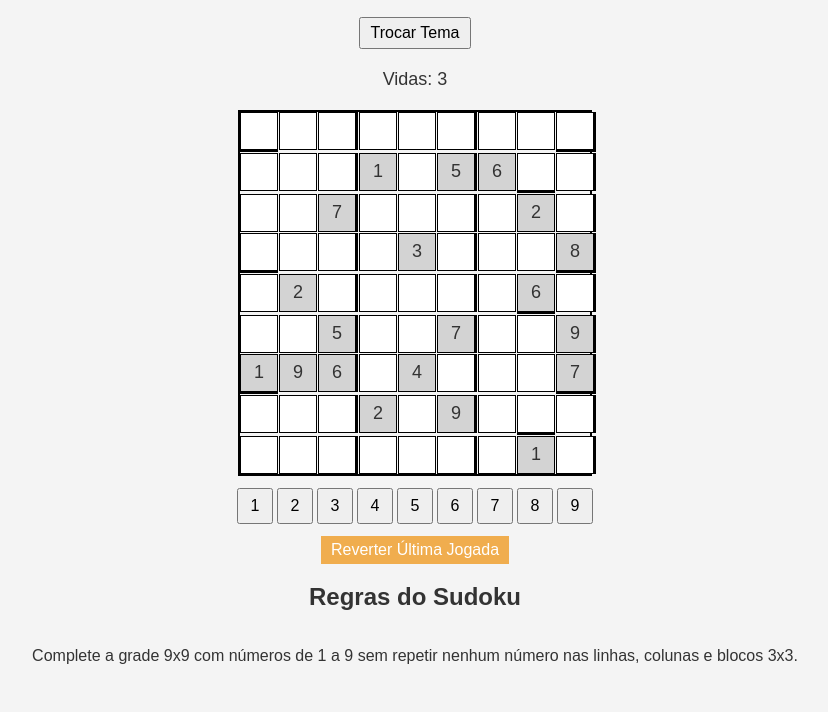
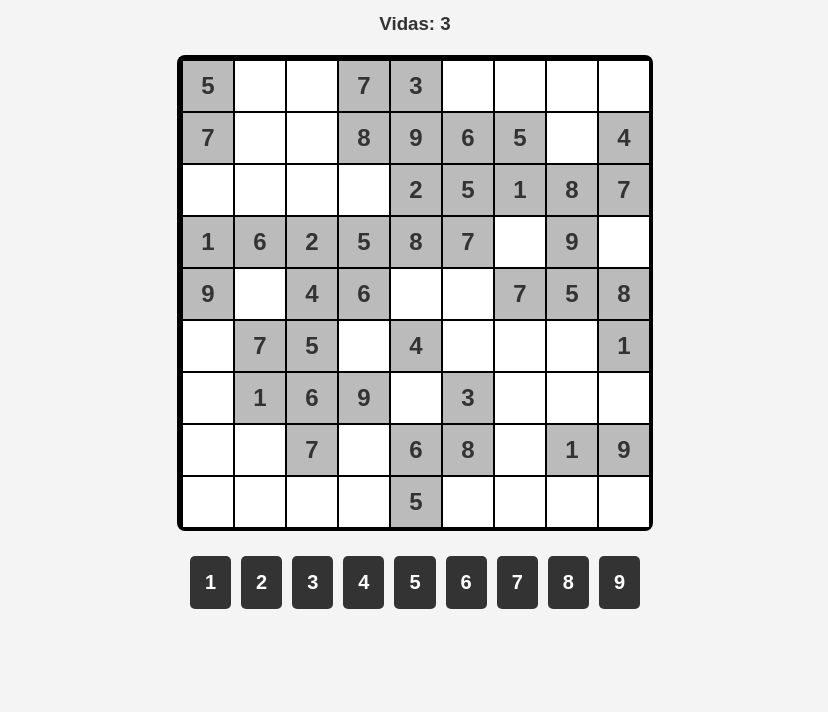
Before and after one commit to MatheusB7/sudokuchallenge.com, a plain HTML site: page index.html in a window 1280 px wide. Shown: the part 104-816 px from the top of the page, without its empty margins (225-1053 px from the left). Drawn offline with Linux system fonts and the light colour scheme.

Commit message:
Update index.html

```diff
--- a/index.html
+++ b/index.html
@@ -3,268 +3,216 @@
 <head>
     <meta charset="UTF-8">
     <meta name="viewport" content="width=device-width, initial-scale=1.0">
-    <title>Sudoku Challenge</title>
+    <title>Sudoku</title>
     <style>
         body {
-            font-family: Arial, sans-serif;
+            font-family: 'Arial', sans-serif;
             text-align: center;
-            display: flex;
-            flex-direction: column;
-            align-items: center;
-            justify-content: center;
-            height: 100vh;
             background-color: #f4f4f4;
             color: #333;
-            transition: background 0.3s, color 0.3s;
         }
-        .dark-mode {
-            background-color: #131313;
-            color: #313131;
+        .board {
+            display: grid;
+            grid-template-columns: repeat(9, 50px);
+            grid-template-rows: repeat(9, 50px);
+            gap: 2px;
+            margin: 20px auto;
+            width: fit-content;
+            background-color: #000;
+            padding: 5px;
+            border-radius: 8px;
         }
-        .container {
-            display: flex;
-            flex-direction: column;
-            align-items: center;
-            justify-content: center;
+        .cell {
+            width: 50px;
+            height: 50px;
+            background-color: #fff;
+            border: 1px solid #000;
+            text-align: center;
+            font-size: 24px;
+            font-weight: bold;
+            line-height: 50px;
+            cursor: pointer;
+            transition: background 0.3s;
         }
-        .grid {
-            display: grid;
-            grid-template-columns: repeat(9, 1fr);
-            gap: 1px;
-            max-width: 350px;
-            border: 2px solid black;
+        .cell:hover {
+            background-color: #ddd;
+        }
+        .fixed {
+            background-color: #bbb;
+            pointer-events: none;
+            font-weight: bold;
+        }
+        .error {
+            background-color: lightcoral;
+        }
+        .highlight {
+            background-color: #e6f7ff;
+        }
+        .selected {
+            background-color: rgb(94, 158, 255);
+        }
+        .number-buttons {
             margin-top: 20px;
         }
-        .cell {
-            width: 36px;
-            height: 36px;
-            text-align: center;
-            font-size: 18px;
-            border: 1px solid black;
-            display: flex;
-            align-items: center;
-            justify-content: center;
-            cursor: pointer;
-            background-color: white;
-            transition: background 0.2s;
-        }
-        .selected {
-            background-color: rgb(54, 124, 255) !important;
-        }
-        .highlight {
-            background-color: #d3d3d3;
-        }
-        .number-buttons {
-            margin-top: 10px;
-        }
         .number-buttons button {
-            width: 36px;
-            height: 36px;
-            font-size: 16px;
-            margin: 2px;
-        }
-        .theme-toggle {
-            margin: 10px;
-            padding: 5px 10px;
-            font-size: 16px;
-        }
-        .lives {
-            font-size: 18px;
-            margin-top: 10px;
-        }
-        .restart-btn {
-            display: none;
-            margin-top: 10px;
-            padding: 5px 10px;
-            font-size: 16px;
-            background-color: red;
-            color: white;
+            margin: 5px;
+            padding: 15px;
+            font-size: 20px;
+            font-weight: bold;
             border: none;
             cursor: pointer;
+            border-radius: 5px;
+            background-color: #333;
+            color: white;
+            transition: 0.3s;
         }
-        .revert-btn {
-            margin-top: 10px;
-            padding: 5px 10px;
-            font-size: 16px;
-            background-color: #f0ad4e;
-            color: white;
-            border: none;
-            cursor: pointer;
-        }
-        .error {
-            color: red;
-        }
-        .correct {
-            color: green;
-        }
-        /* Estilos para separar os blocos 3x3 */
-        .grid > .cell:nth-child(3n) {
-            border-right: 3px solid black;
-        }
-        .grid > .cell:nth-child(27n+1),
-        .grid > .cell:nth-child(27n+9),
-        .grid > .cell:nth-child(27n+17) {
-            border-bottom: 3px solid black;
+        .number-buttons button:hover {
+            background-color: #555;
         }
     </style>
 </head>
 <body>
-    <div class="container">
-        <h1>Sudoku Challenge</h1>
-        <button class="theme-toggle" onclick="toggleTheme()">Trocar Tema</button>
-        <div class="lives" id="lives">Vidas: 3</div>
-        <div class="grid" id="sudoku-board"></div>
-        <div class="number-buttons" id="number-buttons"></div>
-        <button class="restart-btn" id="restart-btn" onclick="restartGame()">Reiniciar</button>
-        <button class="revert-btn" id="revert-btn" onclick="revertMove()">Reverter Última Jogada</button>
-        <h2>Regras do Sudoku</h2>
-        <p>Complete a grade 9x9 com números de 1 a 9 sem repetir nenhum número nas linhas, colunas e blocos 3x3.</p>
-    </div>
+    <h1>Jogo de Sudoku</h1>
+    <p>Complete a grade 9x9 com números de 1 a 9 sem repetir nenhum número nas linhas, colunas e blocos 3x3.</p>
+    <h3 id="lives">Vidas: 3</h3>
+    <div id="board" class="board"></div>
+    <div class="number-buttons" id="number-buttons"></div>
     <script>
+        const board = document.getElementById("board");
+        const livesDisplay = document.getElementById("lives");
         let selectedCell = null;
-        let board = Array.from({ length: 9 }, () => Array(9).fill(0));
         let lives = 3;
-        let moveHistory = []; // Armazenar o histórico das células modificadas
 
-        // Função para gerar um tabuleiro Sudoku com números aleatórios
-        function generateBoard() {
-            let numPlaced = 0;
-            while (numPlaced < 20) { // Preencher 20 células aleatórias para o início
-                const row = Math.floor(Math.random() * 9);
-                const col = Math.floor(Math.random() * 9);
-                const num = Math.floor(Math.random() * 9) + 1;
+        function generateSudoku() {
+            let grid = Array(9).fill().map(() => Array(9).fill(0));
+            function isValid(row, col, num) {
+                for (let i = 0; i < 9; i++) {
+                    if (grid[row][i] === num || grid[i][col] === num) return false;
+                }
+                let startRow = Math.floor(row / 3) * 3;
+                let startCol = Math.floor(col / 3) * 3;
+                for (let i = 0; i < 3; i++) {
+                    for (let j = 0; j < 3; j++) {
+                        if (grid[startRow + i][startCol + j] === num) return false;
+                    }
+                }
+                return true;
+            }
+            function fillGrid(row = 0, col = 0) {
+                if (row === 9) return true;
+                let nextRow = col === 8 ? row + 1 : row;
+                let nextCol = (col + 1) % 9;
+                let numbers = [1, 2, 3, 4, 5, 6, 7, 8, 9].sort(() => Math.random() - 0.5);
+                for (let num of numbers) {
+                    if (isValid(row, col, num)) {
+                        grid[row][col] = num;
+                        if (fillGrid(nextRow, nextCol)) return true;
+                        grid[row][col] = 0;
+                    }
+                }
+                return false;
+            }
+            fillGrid();
+            return grid;
+        }
 
-                // Verificar se o número pode ser colocado na célula
-                if (board[row][col] === 0 && isValid(board, row, col, num)) {
-                    board[row][col] = num;
-                    numPlaced++;
+        function createPuzzle(fullGrid, difficulty = 40) {
+            let puzzle = fullGrid.map(row => [...row]);
+            let removed = 0;
+            while (removed < difficulty) {
+                let row = Math.floor(Math.random() * 9);
+                let col = Math.floor(Math.random() * 9);
+                if (puzzle[row][col] !== 0) {
+                    puzzle[row][col] = 0;
+                    removed++;
                 }
             }
+            return puzzle;
         }
 
-        // Função para verificar se o número é válido na posição (linha, coluna)
-        function isValid(board, row, col, num) {
-            // Verificar linha e coluna
-            for (let i = 0; i < 9; i++) {
-                if (board[row][i] === num || board[i][col] === num) return false;
-            }
-
-            // Verificar bloco 3x3
-            const startRow = Math.floor(row / 3) * 3;
-            const startCol = Math.floor(col / 3) * 3;
-            for (let i = 0; i < 3; i++) {
-                for (let j = 0; j < 3; j++) {
-                    if (board[startRow + i][startCol + j] === num) return false;
-                }
-            }
-
-            return true;
-        }
-
-        function createBoard() {
-            const boardElement = document.getElementById("sudoku-board");
-            boardElement.innerHTML = ''; // Limpar o tabuleiro anterior
-            for (let row = 0; row < 9; row++) {
-                for (let col = 0; col < 9; col++) {
+        function createBoard(puzzle, solution) {
+            board.innerHTML = "";
+            for (let r = 0; r < 9; r++) {
+                for (let c = 0; c < 9; c++) {
                     const cell = document.createElement("div");
                     cell.classList.add("cell");
-                    cell.dataset.row = row;
-                    cell.dataset.col = col;
-                    if (board[row][col] !== 0) {
-                        cell.textContent = board[row][col];
-                        cell.classList.add("highlight");
+                    cell.dataset.row = r;
+                    cell.dataset.col = c;
+                    cell.textContent = puzzle[r][c] !== 0 ? puzzle[r][c] : "";
+                    if (puzzle[r][c] !== 0) {
+                        cell.classList.add("fixed");
+                    } else {
+                        cell.onclick = () => selectCell(cell);
                     }
-                    cell.onclick = () => selectCell(cell);
-                    boardElement.appendChild(cell);
+                    board.appendChild(cell);
                 }
             }
         }
 
         function selectCell(cell) {
-            if (selectedCell) selectedCell.classList.remove("selected");
-            document.querySelectorAll(".highlight").forEach(el => el.classList.remove("highlight"));
+            if (selectedCell) {
+                selectedCell.classList.remove("selected");
+            }
+
+            removeHighlighting(); // Remove apenas os destaques antes de adicionar novos
 
             selectedCell = cell;
-            selectedCell.classList.add("selected");
+            cell.classList.add("selected");
             highlightRelatedCells(cell);
         }
 
         function highlightRelatedCells(cell) {
-            const row = cell.dataset.row;
-            const col = cell.dataset.col;
-            const blockRow = Math.floor(row / 3) * 3;
-            const blockCol = Math.floor(col / 3) * 3;
-
-            document.querySelectorAll(".cell").forEach(c => {
-                if (c.dataset.row === row || c.dataset.col === col ||
-                    (c.dataset.row >= blockRow && c.dataset.row < blockRow + 3 &&
-                     c.dataset.col >= blockCol && c.dataset.col < blockCol + 3)) {
-                    c.classList.add("highlight");
-                }
-            });
-        }
-
-        function placeNumber(number) {
-            if (selectedCell && selectedCell.textContent === "") {
-                const row = selectedCell.dataset.row;
-                const col = selectedCell.dataset.col;
-                const prevValue = selectedCell.textContent;
-
-                // Armazenar o valor anterior antes de mudar
-                moveHistory.push({ row, col, prevValue });
-
-                selectedCell.textContent = number;
-
-                // Verificar se o número inserido está correto
-                if (board[row][col] === number) {
-                    selectedCell.classList.add("correct");
-                    // Limpar qualquer erro anterior se o número for correto
-                    selectedCell.classList.remove("error");
-                } else {
-                    selectedCell.classList.add("error");
-                    lives--;
-                    document.getElementById("lives").textContent = `Vidas: ${lives}`;
-                    if (lives === 0) {
-                        document.getElementById("restart-btn").style.display = "block";
-                    }
+            const row = parseInt(cell.dataset.row);
+            const col = parseInt(cell.dataset.col);
+            // Highlight the entire row
+            for (let i = 0; i < 9; i++) {
+                document.querySelector(`[data-row="${row}"][data-col="${i}"]`).classList.add("highlight");
+            }
+            // Highlight the entire column
+            for (let i = 0; i < 9; i++) {
+                document.querySelector(`[data-row="${i}"][data-col="${col}"]`).classList.add("highlight");
+            }
+            // Highlight the 3x3 block
+            const startRow = Math.floor(row / 3) * 3;
+            const startCol = Math.floor(col / 3) * 3;
+            for (let r = startRow; r < startRow + 3; r++) {
+                for (let c = startCol; c < startCol + 3; c++) {
+                    document.querySelector(`[data-row="${r}"][data-col="${c}"]`).classList.add("highlight");
                 }
             }
         }
 
-        function revertMove() {
-            if (moveHistory.length > 0) {
-                const lastMove = moveHistory.pop();
-                const cell = document.querySelector(`[data-row="${lastMove.row}"][data-col="${lastMove.col}"]`);
-                cell.textContent = lastMove.prevValue;
+        function removeHighlighting() {
+            const cells = document.querySelectorAll(".cell");
+            cells.forEach(cell => {
+                cell.classList.remove("highlight");
+            });
+        }
 
-                // Atualizar vidas
-                if (lastMove.prevValue !== "") {
-                    lives++;
-                    document.getElementById("lives").textContent = `Vidas: ${lives}`;
+        function placeNumber(num) {
+            if (!selectedCell) return;
+            const row = selectedCell.dataset.row;
+            const col = selectedCell.dataset.col;
+            if (solution[row][col] == num) {
+                selectedCell.textContent = num;
+                selectedCell.classList.remove("error");
+                selectedCell.onclick = null;
+                selectedCell.style.backgroundColor = "#fff"; // Retorna a célula ao fundo branco após a resposta correta
+                selectedCell = null;
+            } else {
+                selectedCell.classList.add("error");
+                lives--;
+                livesDisplay.textContent = `Vidas: ${lives}`;
+                if (lives === 0) {
+                    alert("Fim de jogo! Tente novamente.");
+                    location.reload();
                 }
-
-                // Limpar estilos de correção ou erro
-                cell.classList.remove("correct", "error");
             }
         }
 
-        function restartGame() {
-            lives = 3;
-            moveHistory = [];
-            document.getElementById("lives").textContent = `Vidas: ${lives}`;
-            document.getElementById("restart-btn").style.display = "none";
-            board = Array.from({ length: 9 }, () => Array(9).fill(0));
-            generateBoard();
-            createBoard();
-        }
-
-        function toggleTheme() {
-            document.body.classList.toggle("dark-mode");
-        }
-
-        // Função para gerar botões de números
         function createNumberButtons() {
             const numberButtons = document.getElementById("number-buttons");
+            numberButtons.innerHTML = "";
             for (let i = 1; i <= 9; i++) {
                 const button = document.createElement("button");
                 button.textContent = i;
@@ -273,9 +221,10 @@
             }
         }
 
-        // Inicialização
-        generateBoard();
-        createBoard();
+        const fullGrid = generateSudoku();
+        const puzzle = createPuzzle(fullGrid);
+        const solution = fullGrid;
+        createBoard(puzzle, solution);
         createNumberButtons();
     </script>
 </body>
```
